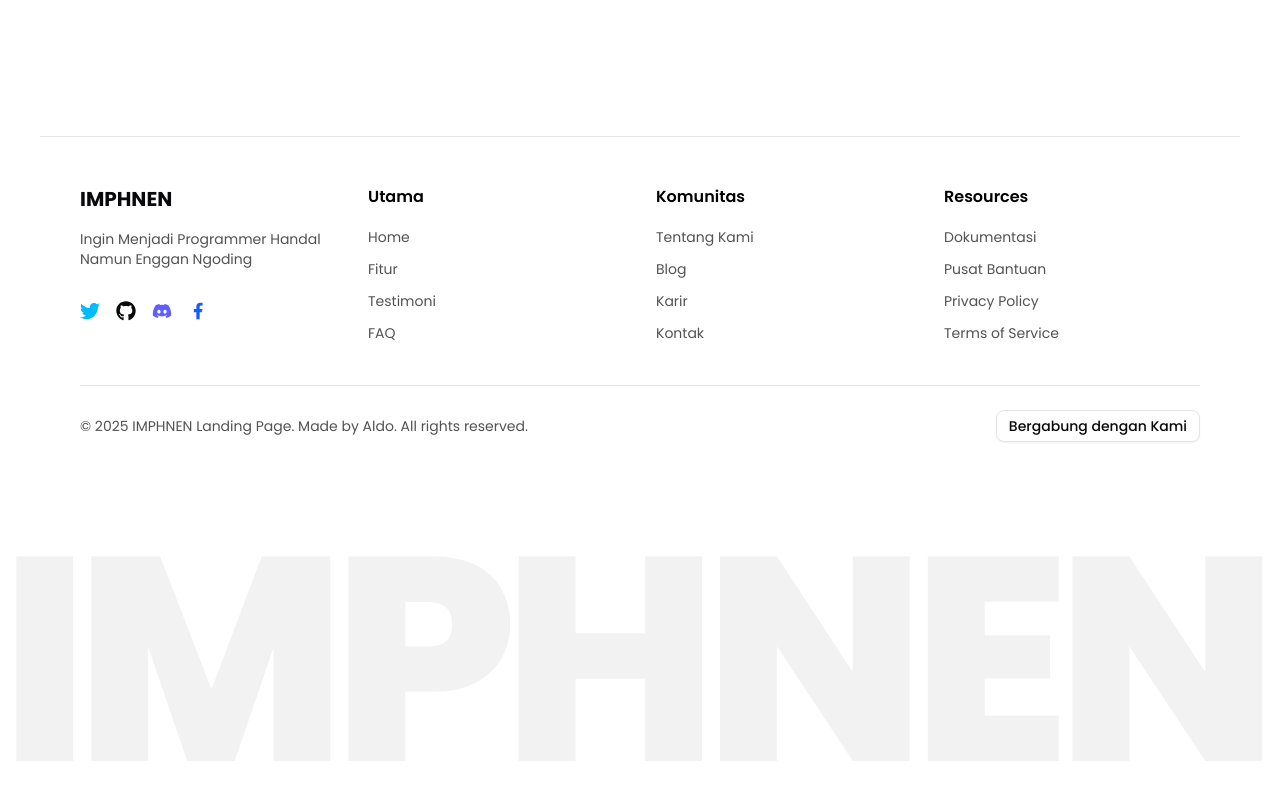
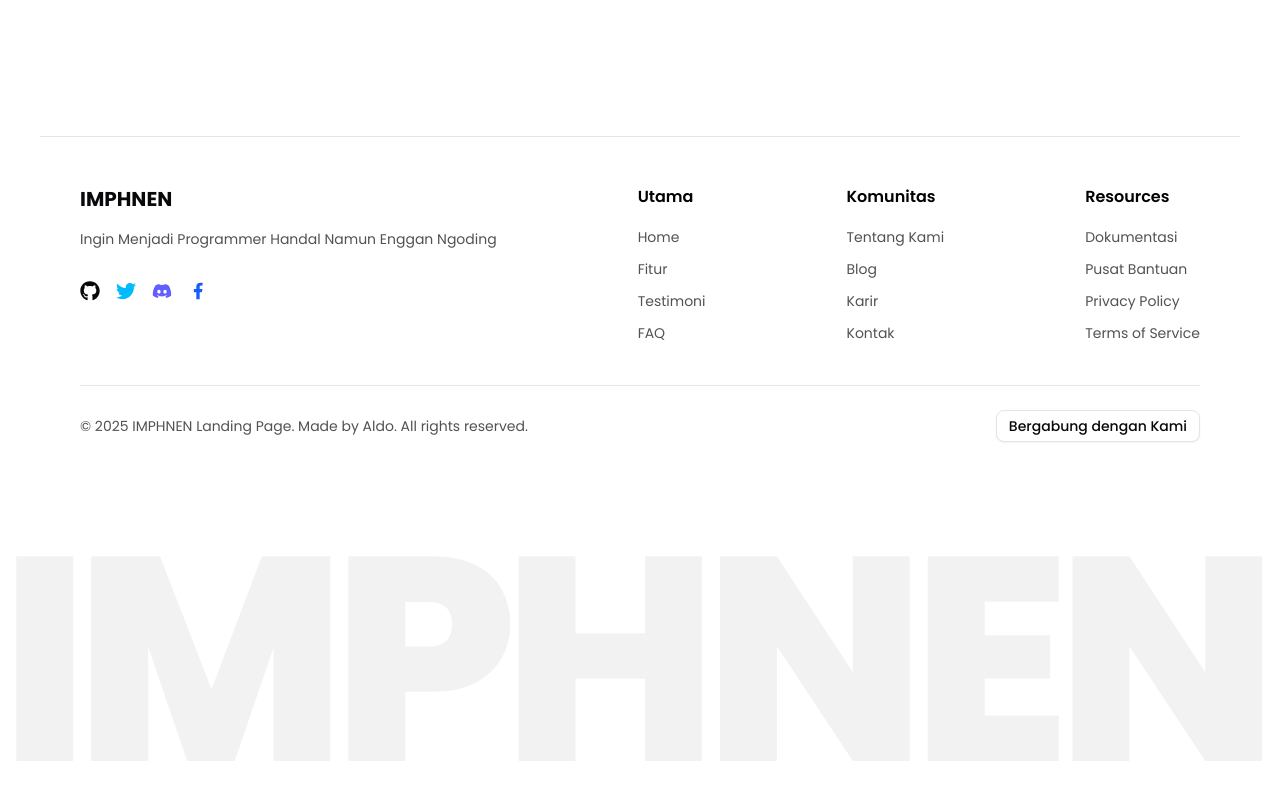
Before and after one commit to ifalfahri/imphnen-lp, a Next.js app: page / in a window 1280 px wide. Shown: the part 10516-11316 px from the top of the page. Built offline with nearby package versions, Linux system fonts and the light colour scheme.

Commit message:
feat: reorganize social links and enhance footer text styling for improved UX

```diff
--- a/src/components/footer.tsx
+++ b/src/components/footer.tsx
@@ -39,15 +39,15 @@ export function Footer() {
   ];
 
   const socialLinks = [
+      {
+        icon: <FaGithub className="w-5 h-5 text-foreground" />,
+        href: "https://github.com/ifalfahri/imphnen-lp",
+        label: "GitHub",
+      },
     {
       icon: <FaTwitter className="w-5 h-5 text-sky-400" />,
       href: "https://twitter.com",
       label: "Twitter",
-    },
-    {
-      icon: <FaGithub className="w-5 h-5 text-foreground" />,
-      href: "https://github.com/ifalfahri/imphnen-lp",
-      label: "GitHub",
     },
     {
       icon: <FaDiscord className="w-5 h-5 text-indigo-500" />,
@@ -64,13 +64,13 @@ export function Footer() {
   return (
     <footer className="w-full border-t border-neutral-200 bg-white dark:border-neutral-800 dark:bg-neutral-950">
       <div className="container mx-auto px-4 py-12 md:px-10">
-        <div className="grid grid-cols-1 gap-8 md:grid-cols-4">
+        <div className="flex flex-col items-start justify-between gap-12 space-y-8 md:flex-row md:space-y-0">
           {/* Logo and Tagline */}
           <div className="flex flex-col space-y-4">
             <Link href="/" className="flex items-center">
               <span className="text-xl font-bold">IMPHNEN</span>
             </Link>
-            <p className="text-sm text-neutral-600 dark:text-neutral-400">
+            <p className="text-xs md:text-sm text-neutral-600 dark:text-neutral-400">
               Ingin Menjadi Programmer Handal Namun Enggan Ngoding
             </p>
             <div className="flex space-x-4 mt-4">
@@ -79,7 +79,7 @@ export function Footer() {
                   key={`social-${idx}`}
                   href={social.href}
                   aria-label={social.label}
-                  className="text-neutral-600 hover:text-neutral-900 dark:text-neutral-400 dark:hover:text-neutral-200 transition-colors"
+                  className="text-neutral-600 hover:rotate-10 hover:scale-125 hover:text-neutral-900 dark:text-neutral-400 dark:hover:text-neutral-200 transition-colors"
                 >
                   {social.icon}
                 </Link>
```
